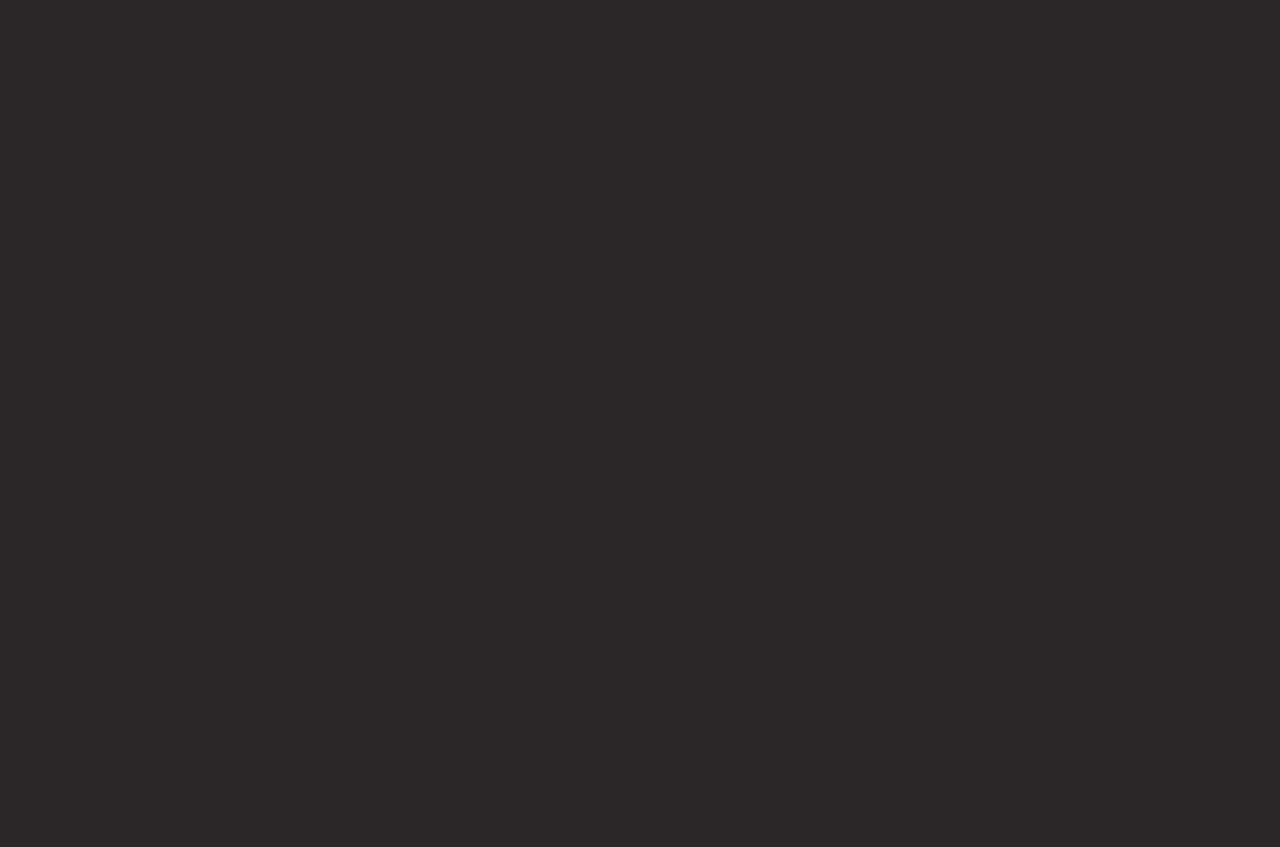
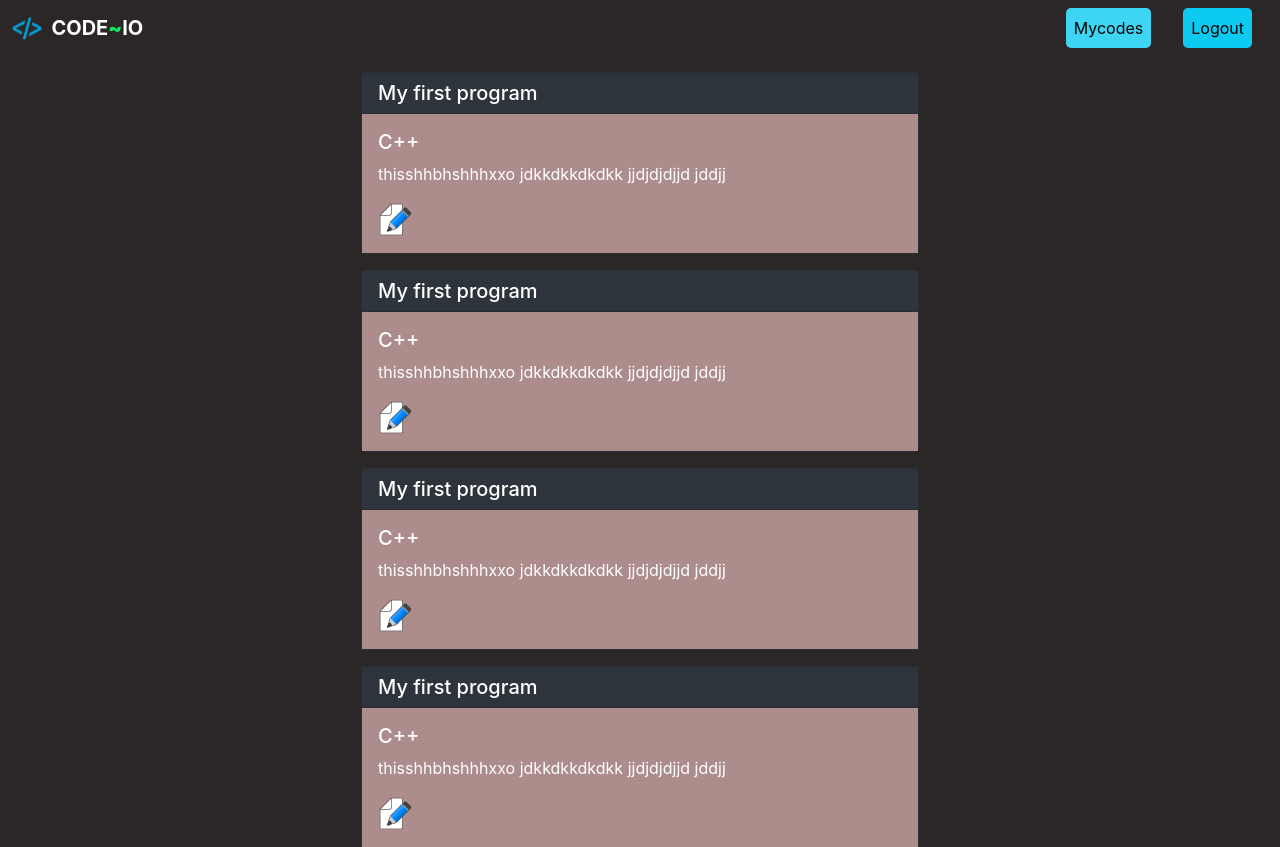
Before and after one commit to t4shar/CODE-IO-frontend, a React (Create React App) app: page /mycodes in a window 1280 px wide. Before the commit this address had no page. Shown: the top 847 px of the page. Before the commit the page ends 800 px from the top, so only its background shows below. Built offline with nearby package versions, Linux system fonts and the light colour scheme.

Commit message:
commit before deploying the frontend

```diff
--- a/src/App.css
+++ b/src/App.css
@@ -12,6 +12,11 @@
 /* .inputboxedit{
   height: 45vh;
 } */
+.spani{
+  font-weight: bolder;
+  color: rgb(13, 239, 96);
+  /* font-size: 20px; */
+}
 .ggi{
   height: 45vh;
   /* background-color: antiquewhite; */
@@ -23,13 +28,29 @@
 .editorgp{
   height: 90.5vh;
 }
+.styled{
+  text-decoration: none;
+  font-weight: bold;
+}
 .center{
   text-align: center;
   margin-top: 5px;
   /* max-resolution: 0 auto; */
 }
+.editbutton{
+  width: 35px;
+  height: 35px;
+}
+#uniqueto{
+  display: none;
+}
+.editbutton:hover + #uniqueto{ display: unset ;}
+.editorpagewrapper{
+  overflow: hidden;
+}
 .formwrapper{
   background-color: rgb(75, 65, 65);
+  /* background-color: rgb(173, 140, 140); */
   padding: 20px;
   border-radius: 13px;
   width: 23vw;
--- a/src/App.js
+++ b/src/App.js
@@ -1,5 +1,5 @@
 import './App.css';
-import React from 'react';
+import React, { useState } from 'react';
 import {
   BrowserRouter as Router, Switch,Route,Link, Routes
 } from "react-router-dom";
@@ -7,16 +7,19 @@ import LoginForm from './Components/LoginForm';
 import Editorpage from './Components/Home/Editorpage';
 import SignupForm from './Components/SignupForm';
 import Navbar from './Components/Navbar';
+import Codes from './Components/Mycodes/Codes';
+
+
 function App() {
+  const [logitrue, setlogitrue] = useState(true);
+
   return (
     <>
       <Router>
-          {/* <Navbar/> */}
+          <Navbar logitrue/>
         <Routes>
-
-          <Route path="/" element={<LoginForm/>}> </Route>
-          <Route path="/signup" element={<SignupForm/>}> </Route>
-          <Route path="/editor" element={<Editorpage/>}> </Route>
+          <Route path="/" element={<Editorpage/>}> </Route>
+          <Route path="/mycodes" element={<Codes/>}> </Route>
         </Routes>
       </Router>
     </>
--- a/src/Components/Home/Editorpage.js
+++ b/src/Components/Home/Editorpage.js
@@ -46,6 +46,7 @@ function Editorpage() {
     console.log(langval)
   }
   const handleupsave = () => {
+    let title = prompt("Please enter a title to save")
     console.log(editorref.current.getValue());
   };
   const handleupinputchange = (event) => {
@@ -54,7 +55,7 @@ function Editorpage() {
   }
   return (
     <>
-      <Navbar />
+      {/*   <Navbar /> */}
       <div className="editorpagewrapper">
         <div class=" row row-cols-2">
           <div class="col editorgp p-0">
--- /dev/null
+++ b/src/Components/Mycodes/Card.js
@@ -0,0 +1,24 @@
+import React, { useState } from 'react'
+import {NavLink} from 'react-router-dom'
+import Editorpage from '../Home/Editorpage';
+
+function Card({mode,title,code,tag}) {
+    const vari = "#include<bits/stdc++.h>\r\nusing namespace std;\r\nint main(){\r\n    cout<<\"HELLO\";\r\n"
+    console.log(title);
+    const url = 'http://localhost:3000/';
+
+  return (
+    <div class="card" style={{color : 'white', backgroundColor : '#30363d' , width:'50%' , margin:'2vh auto'}}>
+  <h5 class="card-header" >{title}</h5>
+  <div class="card-body" style={{backgroundColor : 'rgb(173, 140, 140)' }}>
+    <h5 class="card-title">{tag}</h5>
+    <p class="card-text">{code}</p>
+    <img src="/edit.png" className='editbutton'  alt="edit button"/>
+
+    <span id='uniqueto'>Edit Code</span>
+  </div>
+</div>
+  )
+}
+
+export default Card
--- /dev/null
+++ b/src/Components/Mycodes/Codes.js
@@ -0,0 +1,22 @@
+import React, { useState } from 'react'
+import Card from './Card'
+
+function Codes() {
+    const [mode, setmode] = useState('dark')
+    const [title, settitle] = useState('My first program')
+    const [code, setcode] = useState('thisshhbhshhhxxo\n jdkkdkkdkdkk \n jjdjdjdjjd \n jddjj')
+    const [tag, settag] = useState('C++')
+  return (
+    <div className="container">
+        <Card mode={mode} code={code} tag={tag} title={title}/>
+        <Card mode={mode} code={code} tag={tag} title={title}/>
+        <Card mode={mode} code={code} tag={tag} title={title}/>
+        <Card mode={mode} code={code} tag={tag} title={title}/>
+        <Card mode={mode} code={code} tag={tag} title={title}/>
+        <Card mode={mode} code={code} tag={tag} title={title}   />
+
+    </div>
+  )
+}
+
+export default Codes
--- a/src/Components/Navbar.js
+++ b/src/Components/Navbar.js
@@ -1,24 +1,29 @@
 import React from "react";
+import {NavLink , Link} from 'react-router-dom'
+function Navbar({logitrue}) {
+  var temp_var = "p-2 btn btn-info mx-3";
+  // if(logitrue  == true) temp_var+=" disabled"
+  return (
 
-function Navbar() {
-  return (
     <>
-      <nav class="navbar navbar-dark bg-color ">
-        <div class="container-fluid">
-          <a class="navbar-brand" href="#">
+      <nav className="navbar navbar-dark bg-color ">
+        <div className="container-fluid">
+          <NavLink className="navbar-brand styled"  to="/">
             <img
               src="/logo.png"
               alt=""
               width="30"
               height="24"
-              class="d-inline-block align-text-top"
+              className="d-inline-block align-text-top"
             />
-            &nbsp; CODE<span>~</span>IO
-          </a>
-          <div class="d-flex flex-row-reverse bd-highlight">
-            <button class="p-2 btn btn-primary mx-3">Logout</button>
-            <button class="p-2 btn btn-primary mx-3">Saved Codes</button>
-
+            &nbsp; CODE<span className="spani">~</span>IO
+          </NavLink>
+          {/* <NavLink className="styled">
+            Editor
+          </NavLink> */}
+          <div className="d-flex flex-row-reverse bd-highlight">
+            <NavLink to="/" className={temp_var}>Logout</NavLink>
+            <NavLink to="/mycodes" className={temp_var}>Mycodes</NavLink>
           </div>
         </div>
       </nav>
--- a/src/Components/SignupForm.js
+++ b/src/Components/SignupForm.js
@@ -20,9 +20,6 @@ function SignupForm() {
                 <Link className='btn loginbutton mx' to='/'>Login</Link>
             </div>
         </div>
-        <footer>
-            <h4>Build by Tushar Codes 💚</h4>
-        </footer>
     </div>
   )
 }
--- a/src/index.css
+++ b/src/index.css
@@ -6,7 +6,7 @@ body {
   -webkit-font-smoothing: antialiased;
   -moz-osx-font-smoothing: grayscale;
   background-color: rgb(44, 39, 39);
-  overflow: hidden;
+  /* overflow: hidden; */
 }
 .bg-color{
   background-color: rgb(44, 39, 39);
```
Also changed, not shown: public/edit.png (added).
